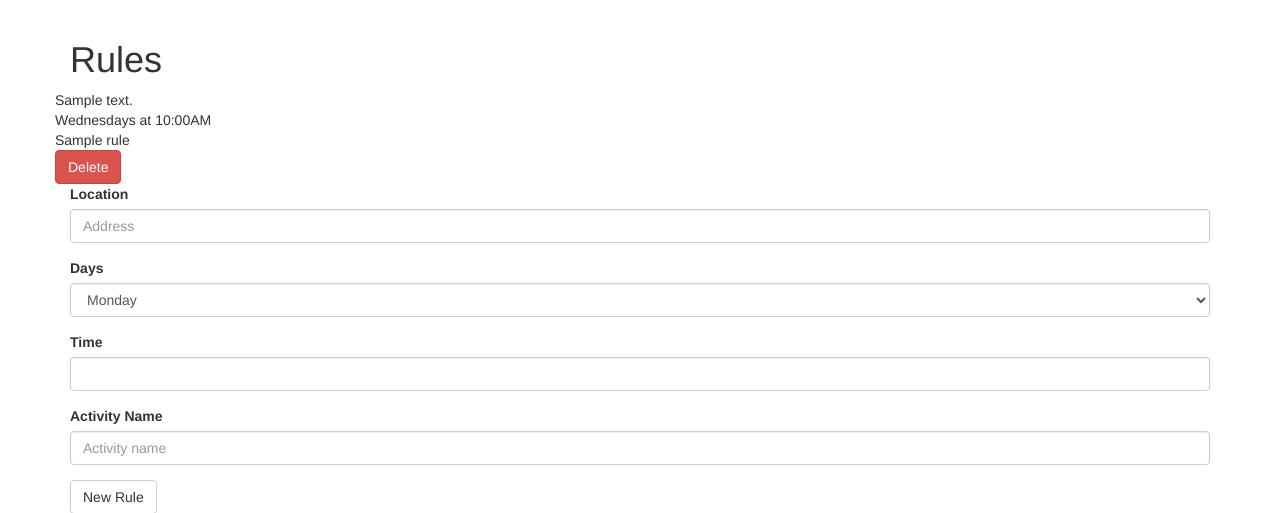
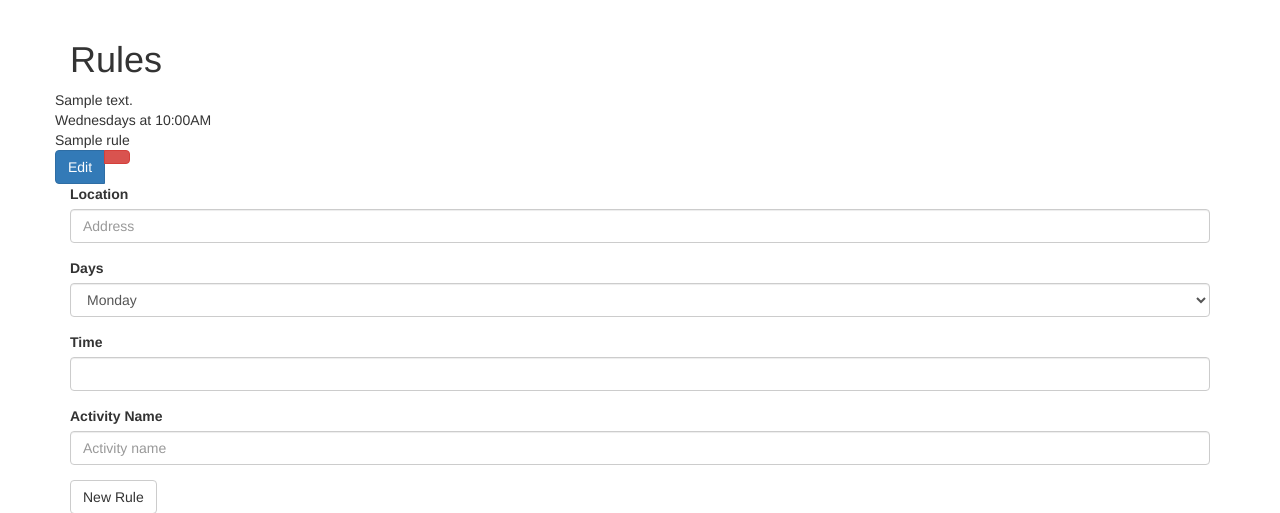
Before and after one commit to nsaritzky/greenamer, a Flask app: page /rules in a window 1280 px wide. Shown: the part 108-621 px from the top of the page. Run offline with Flask 2, Linux system fonts and the light colour scheme; a user stored in the database is signed in; tables that the repository leaves empty hold one stand-in row (values such as "Sample post"); some libraries are stand-ins or nearby versions.

Commit message:
Added an 'edit' button, imported fontawesome, and switched the delete button to an icon. Improved the alignment, too, but it still needs work.

```diff
--- a/app/templates/rules.html
+++ b/app/templates/rules.html
@@ -5,7 +5,7 @@
     <div class="container">
         <h1>Rules</h1>
             {% for rule in current_user.rules.all() %}
-                <div class="row align-items-start justify-content-end">
+                <div class="row align-items-start justify-content-start">
                         <div class="col">
                             {{ rule.address }}
                         </div>
@@ -15,8 +15,13 @@
                         <div>
                             {{ rule.activity_name }}
                         </div>
-                        <div class="col">
-                            <button type="button" class="btn btn-danger">Delete</button>
+                        <div class="float-right">
+                            <div class="btn-group" role="group" aria-label="Edit or delete rule">
+                                <button type="button" class="btn btn-primary">Edit</button>
+                                <button type="button" class="btn btn-danger">
+                                    <i class="fas fa-trash"></i>
+                                </button>
+                            </div>
                         </div>
                 </div>
             {% endfor %}
```
